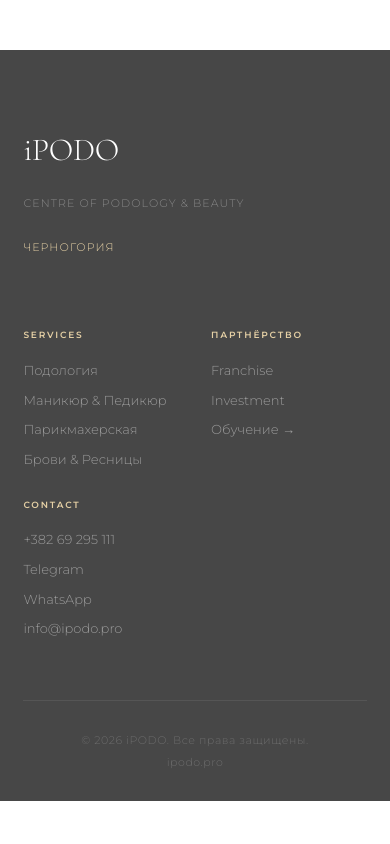
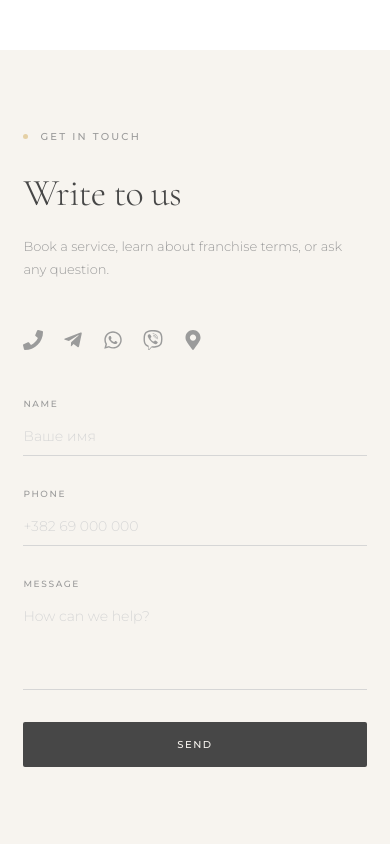
Before and after one commit to ipodo-expert-lab/ipodo-website, a React (Vite) app: page / in a window 390 px wide. Shown: the part 3740-4584 px from the top of the page. Before the commit the page ends 4541 px from the top, so only its background shows below. Built offline with nearby package versions, Linux system fonts and the light colour scheme.

Commit message:
feat: Contact section with icons

```diff
--- a/package.json
+++ b/package.json
@@ -12,9 +12,11 @@
   "dependencies": {
     "i18next": "^26.3.1",
     "i18next-browser-languagedetector": "^8.2.1",
+    "lucide-react": "^1.18.0",
     "react": "^19.2.6",
     "react-dom": "^19.2.6",
-    "react-i18next": "^17.0.8"
+    "react-i18next": "^17.0.8",
+    "react-icons": "^5.6.0"
   },
   "devDependencies": {
     "@eslint/js": "^10.0.1",
--- a/src/locales/en/translation.json
+++ b/src/locales/en/translation.json
@@ -51,5 +51,17 @@
       "title": "Brows & Lashes",
       "desc": "Brow correction and tinting. Lash extensions and lamination."
     }
+  },
+  "contact": {
+    "header": "Get in touch",
+    "title": "Write to us",
+    "sub": "Book a service, learn about franchise terms, or ask any question.",
+    "name": "Name",
+    "phone": "Phone",
+    "message": "Message",
+    "messagePlaceholder": "How can we help?",
+    "submit": "Send",
+    "successTitle": "Thank you!",
+    "successSub": "We received your message and will get back to you shortly."
   }
 }
--- a/src/locales/ru/translation.json
+++ b/src/locales/ru/translation.json
@@ -51,5 +51,17 @@
       "title": "Брови & Ресницы",
       "desc": "Коррекция и окрашивание бровей. Наращивание и ламинирование ресниц."
     }
+  },
+  "contact": {
+    "header": "Свяжитесь с нами",
+    "title": "Напишите нам",
+    "sub": "Запишитесь на услугу, узнайте об условиях франшизы или задайте любой вопрос.",
+    "name": "Имя",
+    "phone": "Телефон",
+    "message": "Сообщение",
+    "messagePlaceholder": "Чем мы можем помочь?",
+    "submit": "Отправить",
+    "successTitle": "Спасибо!",
+    "successSub": "Мы получили ваше сообщение и свяжемся с вами в ближайшее время."
   }
 }
--- a/src/locales/sr/translation.json
+++ b/src/locales/sr/translation.json
@@ -51,5 +51,17 @@
       "title": "Obrve & Trepavice",
       "desc": "Korekcija i bojenje obrva. Nadogradnja i laminacija trepavica."
     }
+  },
+  "contact": {
+    "header": "Kontaktirajte nas",
+    "title": "Pišite nam",
+    "sub": "Zakažite uslugu, saznajte o uslovima franšize ili postavite bilo koje pitanje.",
+    "name": "Ime",
+    "phone": "Telefon",
+    "message": "Poruka",
+    "messagePlaceholder": "Kako možemo pomoći?",
+    "submit": "Pošalji",
+    "successTitle": "Hvala!",
+    "successSub": "Primili smo vašu poruku i javićemo vam se što prije."
   }
 }
--- a/src/pages/Home.tsx
+++ b/src/pages/Home.tsx
@@ -2,6 +2,7 @@ import Nav from '../components/Nav'
 import Hero from '../sections/Hero'
 import Paths from '../sections/Paths'
 import Services from '../sections/Services'
+import Contact from '../sections/Contact'
 import Footer from '../components/Footer'
 
 export default function Home() {
@@ -12,6 +13,7 @@ export default function Home() {
         <Hero />
         <Paths />
         <Services />
+        <Contact />
       </main>
       <Footer />
     </>
--- /dev/null
+++ b/src/sections/Contact.module.css
@@ -0,0 +1,225 @@
+.contact {
+  padding: 7rem 6%;
+  background: var(--color-cream);
+}
+
+.inner {
+  display: grid;
+  grid-template-columns: 1fr 1fr;
+  gap: 6rem;
+  align-items: start;
+}
+
+.eyebrow {
+  display: flex;
+  align-items: center;
+  gap: 12px;
+  margin-bottom: 1.5rem;
+  font-family: var(--font-body);
+  font-size: 10px;
+  font-weight: 500;
+  letter-spacing: 0.22em;
+  text-transform: uppercase;
+  color: var(--color-platinum);
+}
+
+.dot {
+  width: 5px;
+  height: 5px;
+  border-radius: 50%;
+  background: var(--color-gold);
+  flex-shrink: 0;
+}
+
+.title {
+  font-family: var(--font-display);
+  font-size: 52px;
+  font-weight: 300;
+  color: var(--color-graphite);
+  line-height: 0.95;
+  letter-spacing: -0.02em;
+  margin-bottom: 1.5rem;
+}
+
+.sub {
+  font-family: var(--font-body);
+  font-size: 13px;
+  font-weight: 300;
+  color: var(--color-platinum);
+  line-height: 1.8;
+  margin-bottom: 3rem;
+}
+
+.contacts {
+  display: flex;
+  flex-direction: column;
+  gap: 1.25rem;
+}
+
+.contactItem {
+  display: flex;
+  flex-direction: column;
+  gap: 3px;
+  text-decoration: none;
+  padding-bottom: 1.25rem;
+  border-bottom: 1px solid rgba(214, 214, 214, 0.5);
+}
+
+.contactLabel {
+  font-family: var(--font-body);
+  font-size: 9px;
+  font-weight: 500;
+  letter-spacing: 0.18em;
+  text-transform: uppercase;
+  color: var(--color-gold);
+}
+
+.contactValue {
+  font-family: var(--font-body);
+  font-size: 15px;
+  font-weight: 300;
+  color: var(--color-graphite);
+  transition: color 0.2s;
+}
+
+.contactItem:hover .contactValue {
+  color: var(--color-platinum);
+}
+
+/* Form */
+.form {
+  display: flex;
+  flex-direction: column;
+  gap: 2rem;
+}
+
+.field {
+  display: flex;
+  flex-direction: column;
+  gap: 8px;
+}
+
+.label {
+  font-family: var(--font-body);
+  font-size: 9px;
+  font-weight: 500;
+  letter-spacing: 0.18em;
+  text-transform: uppercase;
+  color: var(--color-platinum);
+}
+
+.input,
+.textarea {
+  font-family: var(--font-body);
+  font-size: 14px;
+  font-weight: 300;
+  color: var(--color-graphite);
+  background: transparent;
+  border: none;
+  border-bottom: 1px solid var(--color-steel);
+  padding: 10px 0;
+  outline: none;
+  transition: border-color 0.2s;
+  width: 100%;
+  resize: none;
+}
+
+.input::placeholder,
+.textarea::placeholder {
+  color: var(--color-steel);
+}
+
+.input:focus,
+.textarea:focus {
+  border-color: var(--color-graphite);
+}
+
+.btn {
+  font-family: var(--font-body);
+  font-size: 10px;
+  font-weight: 500;
+  letter-spacing: 0.15em;
+  text-transform: uppercase;
+  background: var(--color-graphite);
+  color: var(--color-cream);
+  border: none;
+  padding: 16px 32px;
+  cursor: pointer;
+  border-radius: 2px;
+  transition: background 0.25s;
+  align-self: flex-start;
+}
+
+.btn:hover {
+  background: var(--color-gold);
+  color: var(--color-graphite);
+}
+
+/* Success */
+.success {
+  display: flex;
+  flex-direction: column;
+  align-items: flex-start;
+  gap: 1rem;
+  padding: 3rem 0;
+}
+
+.successIcon {
+  font-size: 24px;
+  color: var(--color-gold);
+}
+
+.successTitle {
+  font-family: var(--font-display);
+  font-size: 36px;
+  font-weight: 300;
+  color: var(--color-graphite);
+}
+
+.successSub {
+  font-family: var(--font-body);
+  font-size: 13px;
+  font-weight: 300;
+  color: var(--color-platinum);
+  line-height: 1.8;
+}
+
+/* Mobile */
+@media (max-width: 768px) {
+  .contact {
+    padding: 5rem 6%;
+  }
+
+  .inner {
+    grid-template-columns: 1fr;
+    gap: 3rem;
+  }
+
+  .title {
+    font-size: 38px;
+  }
+
+  .btn {
+    width: 100%;
+    text-align: center;
+  }
+}
+
+.iconRow {
+  display: flex;
+  gap: 1.25rem;
+  align-items: center;
+  margin-top: 2rem;
+}
+
+.iconLink {
+  color: var(--color-platinum);
+  transition: color 0.2s, transform 0.2s;
+  display: flex;
+  align-items: center;
+}
+
+.iconLink:hover {
+  color: var(--color-graphite);
+  transform: translateY(-2px);
+}
--- /dev/null
+++ b/src/sections/Contact.tsx
@@ -0,0 +1,112 @@
+import React, { useState } from 'react'
+import { useTranslation } from 'react-i18next'
+import { FaPhone, FaTelegramPlane, FaWhatsapp, FaViber, FaMapMarkerAlt } from 'react-icons/fa'
+import styles from './Contact.module.css'
+
+const contacts = [
+  { href: 'tel:+38269295111', icon: React.createElement(FaPhone, { size: 20 }), label: 'Телефон' },
+  { href: 'https://t.me/ipodo', icon: React.createElement(FaTelegramPlane, { size: 20 }), label: 'Telegram' },
+  { href: 'https://wa.me/38269295111', icon: React.createElement(FaWhatsapp, { size: 20 }), label: 'WhatsApp' },
+  { href: 'viber://chat?number=+38269295111', icon: React.createElement(FaViber, { size: 20 }), label: 'Viber' },
+  { href: 'https://maps.google.com/?q=Herceg+Novi+Montenegro', icon: React.createElement(FaMapMarkerAlt, { size: 20 }), label: 'Адрес' },
+]
+
+export default function Contact() {
+  const { t } = useTranslation()
+  const [form, setForm] = useState({ name: '', phone: '', message: '' })
+  const [sent, setSent] = useState(false)
+
+  const handleChange = (e: React.ChangeEvent<HTMLInputElement | HTMLTextAreaElement>) => {
+    setForm({ ...form, [e.target.name]: e.target.value })
+  }
+
+  const handleSubmit = (e: React.FormEvent) => {
+    e.preventDefault()
+    setSent(true)
+  }
+
+  return (
+    <section className={styles.contact} id="contact">
+      <div className={styles.inner}>
+
+        <div className={styles.left}>
+          <div className={styles.eyebrow}>
+            <span className={styles.dot} />
+            <span>{t('contact.header')}</span>
+          </div>
+          <h2 className={styles.title}>{t('contact.title')}</h2>
+          <p className={styles.sub}>{t('contact.sub')}</p>
+
+          <div className={styles.iconRow}>
+            {contacts.map((c) =>
+              React.createElement(
+                'a',
+                {
+                  key: c.label,
+                  href: c.href,
+                  target: c.href.startsWith('http') ? '_blank' : undefined,
+                  rel: 'noopener',
+                  className: styles.iconLink,
+                  'aria-label': c.label,
+                },
+                c.icon
+              )
+            )}
+          </div>
+        </div>
+
+        <div className={styles.right}>
+          {sent ? (
+            <div className={styles.success}>
+              <div className={styles.successIcon}>✦</div>
+              <h3 className={styles.successTitle}>{t('contact.successTitle')}</h3>
+              <p className={styles.successSub}>{t('contact.successSub')}</p>
+            </div>
+          ) : (
+            <form className={styles.form} onSubmit={handleSubmit}>
+              <div className={styles.field}>
+                <label className={styles.label}>{t('contact.name')}</label>
+                <input
+                  className={styles.input}
+                  type="text"
+                  name="name"
+                  value={form.name}
+                  onChange={handleChange}
+                  required
+                  placeholder="Ваше имя"
+                />
+              </div>
+              <div className={styles.field}>
+                <label className={styles.label}>{t('contact.phone')}</label>
+                <input
+                  className={styles.input}
+                  type="tel"
+                  name="phone"
+                  value={form.phone}
+                  onChange={handleChange}
+                  required
+                  placeholder="+382 69 000 000"
+                />
+              </div>
+              <div className={styles.field}>
+                <label className={styles.label}>{t('contact.message')}</label>
+                <textarea
+                  className={styles.textarea}
+                  name="message"
+                  value={form.message}
+                  onChange={handleChange}
+                  placeholder={t('contact.messagePlaceholder')}
+                  rows={4}
+                />
+              </div>
+              <button type="submit" className={styles.btn}>
+                {t('contact.submit')}
+              </button>
+            </form>
+          )}
+        </div>
+
+      </div>
+    </section>
+  )
+}
```
Also changed, not shown: 1 other file (tests, documents, lock files or other folders).
